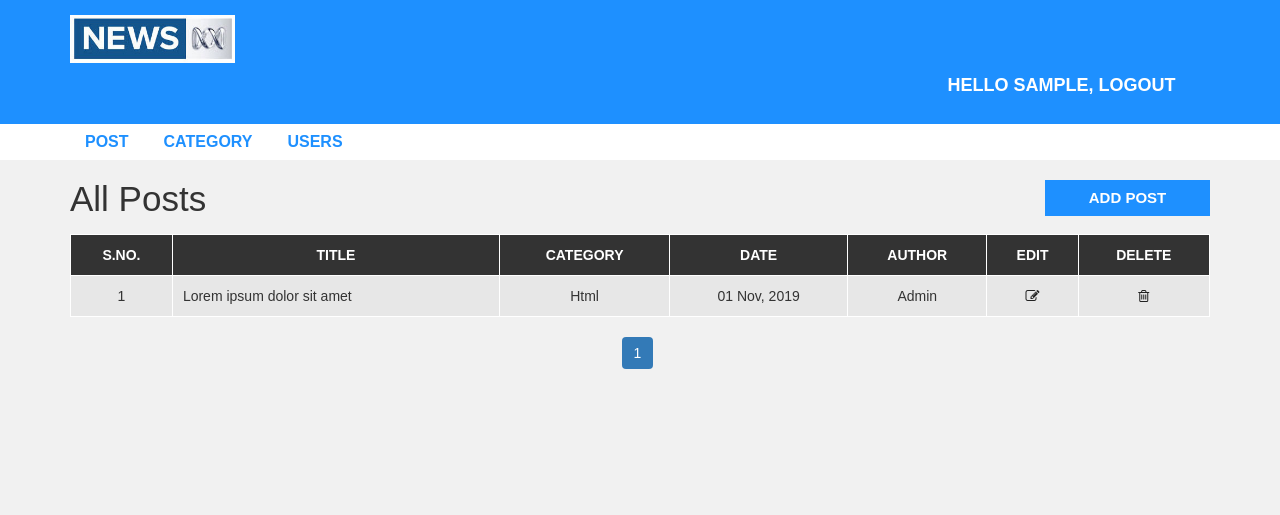
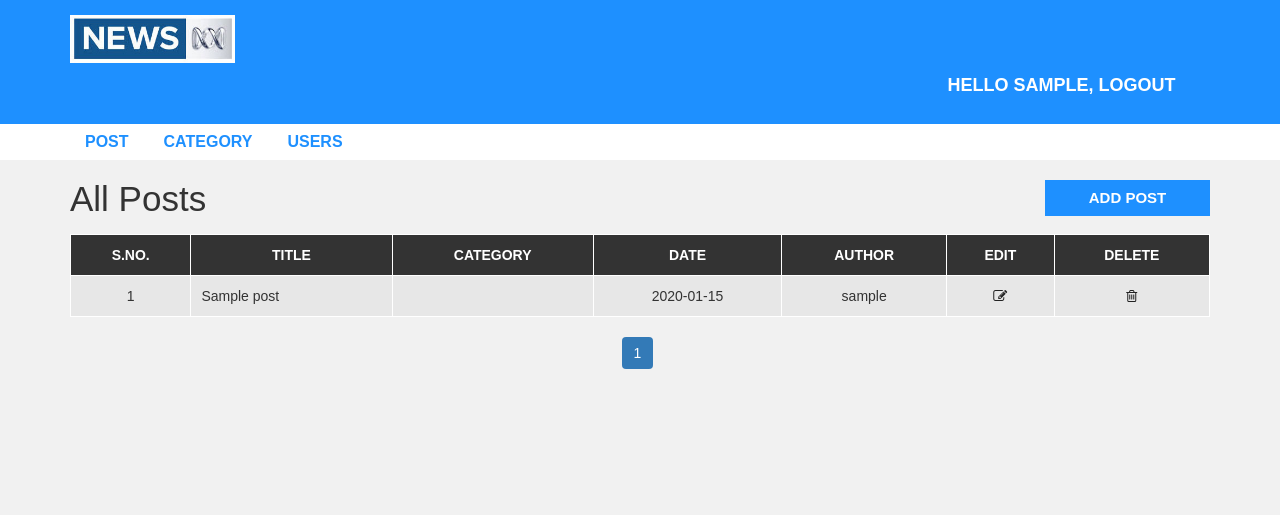
Before and after one commit to shoriful-stack/Daily-BD, a PHP site: page /Daily-Bd/admin/post.php in a window 1280 px wide. Shown: the top 515 px of the page. Run offline with PHP 8.4, Linux system fonts and the light colour scheme; the visitor is signed in with stand-in values (Sample User, id 1); tables that the repository leaves empty hold one stand-in row (values such as "Sample post").

Commit message:
all posts details display in all post page

```diff
--- a/admin/post.php
+++ b/admin/post.php
@@ -18,7 +18,7 @@
                         $page = 1;
                     }
                     $offset = ($page - 1) * $limit;
-                    $query = "SELECT * FROM post
+                    $query = "SELECT post.post_id, post.title, post.description, post.post_date, category.category_name, user.username FROM post
                     LEFT JOIN category ON post.category = category.category_id
                     LEFT JOIN user ON post.author = user.user_id
                     ORDER BY post.post_id DESC LIMIT {$offset}, {$limit}";
@@ -37,15 +37,17 @@
                           <th>Delete</th>
                       </thead>
                       <tbody>
+                        <?php while($row = mysqli_fetch_assoc($result)) {?>
                           <tr>
-                              <td class='id'>1</td>
-                              <td>Lorem ipsum dolor sit amet</td>
-                              <td>Html</td>
-                              <td>01 Nov, 2019</td>
-                              <td>Admin</td>
+                              <td class='id'><?php echo $row['post_id'];?></td>
+                              <td><?php echo $row['title'];?></td>
+                              <td><?php echo $row['category_name'];?></td>
+                              <td><?php echo $row['post_date'];?></td>
+                              <td><?php echo $row['username'];?></td>
                               <td class='edit'><a href='update-post.php'><i class='fa fa-edit'></i></a></td>
                               <td class='delete'><a href='delete-post.php'><i class='fa fa-trash-o'></i></a></td>
                           </tr>
+                          <?php }?>
                       </tbody>
                   </table>
                   <?php }
```
